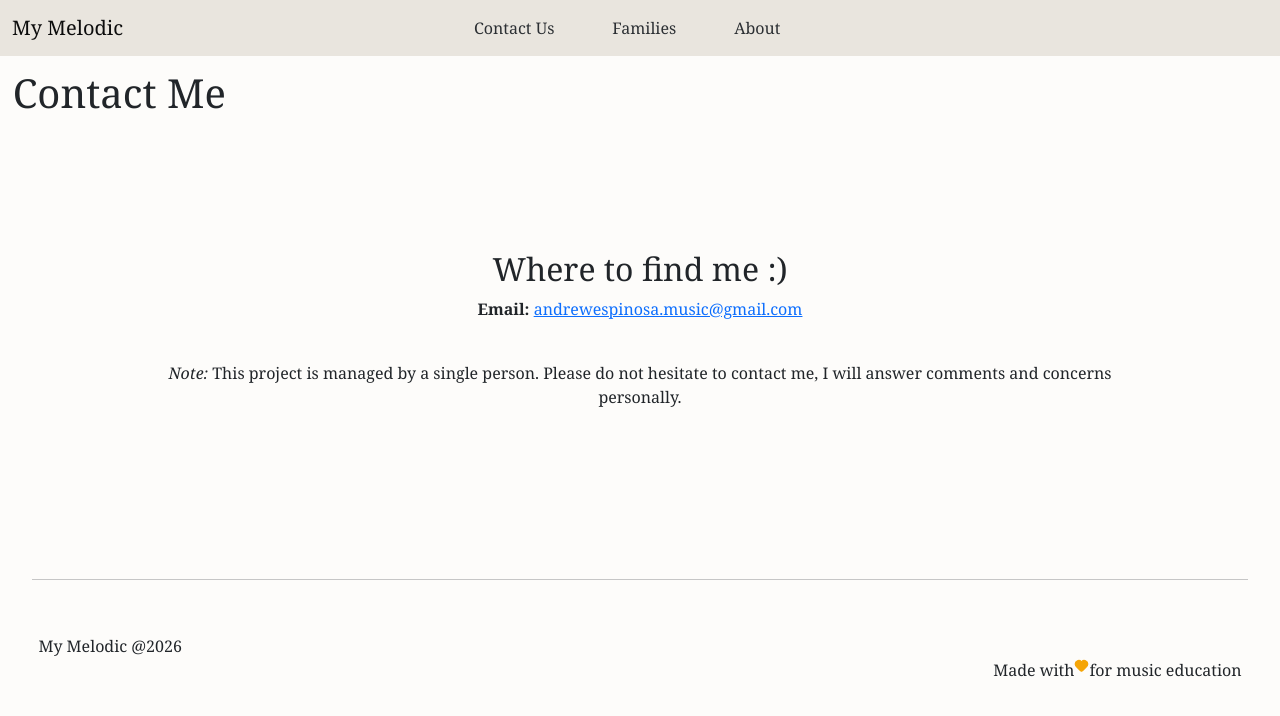
After one commit to adespinosa14/MyMelodic, a Flask app: page /contact_me in a window 1280 px wide. The commit adds this page. Shown: the top 716 px of the page. Run offline with Flask 3, Linux system fonts and the light colour scheme; parts of the project's set-up code (start-up, migrations or seed data) failed here and were passed over.

Commit message:
Added 'Contact Me' | Production Ready

```diff
--- a/backend/routes/__init__.py
+++ b/backend/routes/__init__.py
@@ -4,6 +4,7 @@ from .landing_routes.instrument_family import register_instrument_family
 from .landing_routes.instrument import register_instrument
 from .landing_routes.categories import register_categories
 from .landing_routes.article import register_article
+from .landing_routes.contact_me import register_contact_me
 
 def register_routes(app):
     register_index(app)
@@ -11,3 +12,4 @@ def register_routes(app):
     register_instrument(app)
     register_categories(app)
     register_article(app)
+    register_contact_me(app)
--- a/backend/routes/landing_routes/categories.py
+++ b/backend/routes/landing_routes/categories.py
@@ -1,4 +1,4 @@
-from flask import render_template, abort, current_app
+from flask import render_template
 from backend.database.supabase import db
 import os
 
--- /dev/null
+++ b/backend/routes/landing_routes/contact_me.py
@@ -0,0 +1,8 @@
+from flask import app, render_template
+
+def register_contact_me(app):
+
+    @app.route('/contact_me')
+
+    def contact_me():
+        return render_template('landing_pages/contact_me.html')
--- /dev/null
+++ b/frontend/templates/landing_pages/contact_me.html
@@ -0,0 +1,16 @@
+{% extends 'landing_template.html' %}
+
+{% block content %}
+
+<div class="new_page">
+    <h1> Contact Me </h1>
+    <div class="new_section">
+        <h2 class="center_text"> Where to find me :) </h2>
+        <p class="center_text"> <b>Email:</b> <a href="mailto:andrewespinosa.music@gmail.com"> andrewespinosa.music@gmail.com </a></p>
+
+        <br>
+        <p class="center_text"> <em> Note: </em> This project is managed by a single person. Please do not hesitate to contact me, I will answer comments and concerns personally. </p>
+    </div>
+</div>
+
+{% endblock %}
--- a/frontend/templates/landing_template.html
+++ b/frontend/templates/landing_template.html
@@ -24,7 +24,7 @@
                 <ul class="navbar-nav d-flex gap-3 nav_center">
                     <!-- Navigation Links Start -->
                     <li class="nav-item">
-                        <a class="nav-link" href="#"> <button class="btn button-item"> Articles </button> </a>
+                        <a class="nav-link" href="{{ url_for('contact_me') }}"> <button class="btn button-item"> Contact Us </button> </a>
                     </li>
                     <li class="nav-item center_object">
                         <a class="nav-link" href="/#families"> <button class="btn button-item"> Families </button> </a>
```
Also changed, not shown: frontend/templates/landing_pages/index.html (+4 -4 lines).
